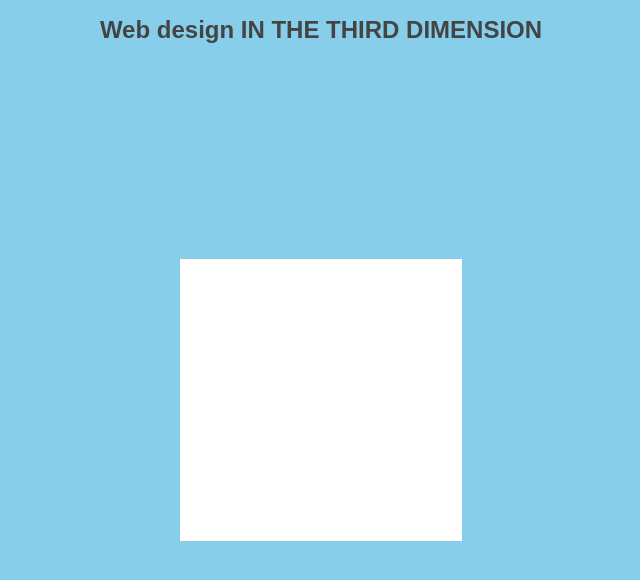
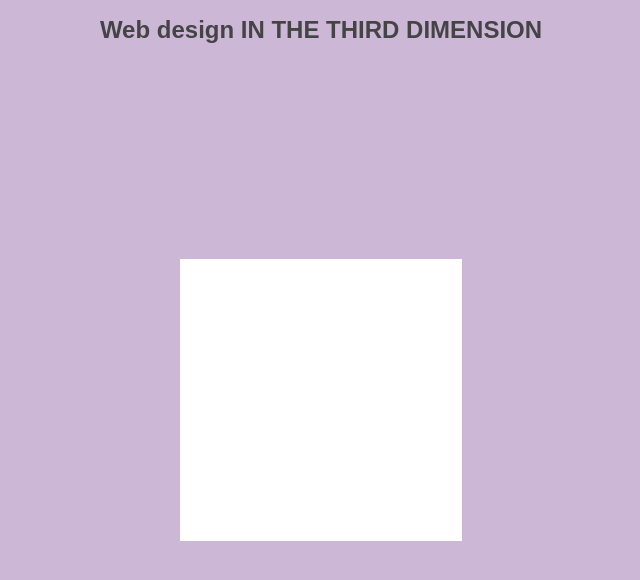
Before and after one commit to reyna-neet/threejs-tutorial, a website with bundled scripts: page index.html in a window 1280 px wide. Shown: the whole page, without its empty margins (319-959 px from the left). Built offline with nearby package versions, Linux system fonts and the light colour scheme.

Commit message:
Chapter 3 Easy Challenge

```diff
--- a/src/components/scene.js
+++ b/src/components/scene.js
@@ -3,7 +3,7 @@ import { Color, Scene } from 'https://unpkg.com/three@0.127.0/build/three.module
 function createScene() {
   const scene = new Scene();
 
-  scene.background = new Color('skyblue');
+  scene.background = new Color('#ccb8d6');
 
   return scene;
 }
--- a/styles/main.css
+++ b/styles/main.css
@@ -28,5 +28,5 @@ h1 {
   /* Set the container's background color to the same as the scene's
    * background color to prevent flashing on load
    */
-  background-color: skyblue;
+  background-color: #ccb8d6;;
 }
```
